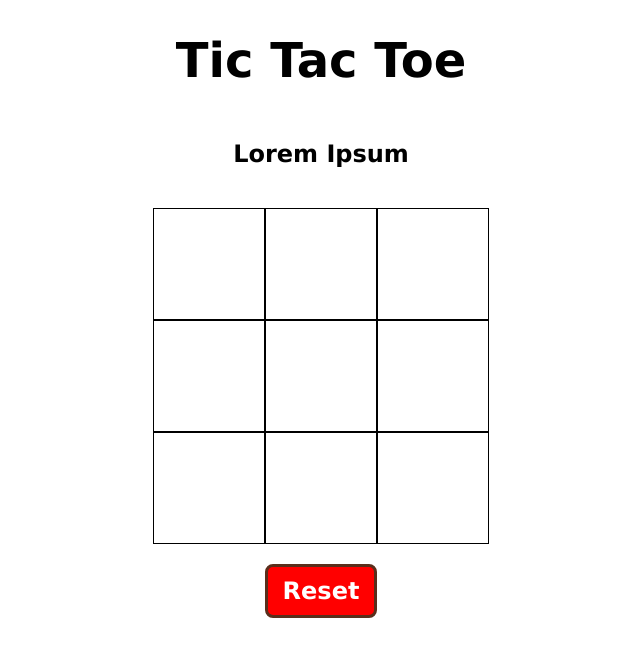
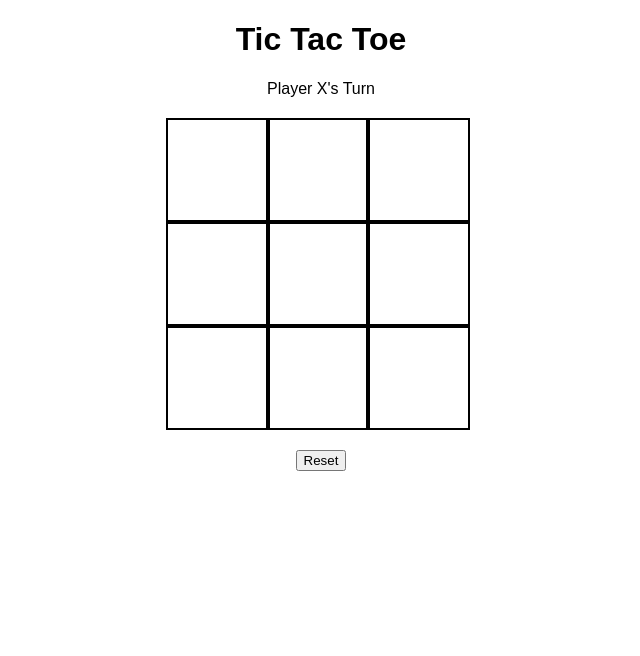
Before and after one commit to adriancancode/tic-tac-toe, a plain HTML site: page index.html in a window 1280 px wide. Shown: the whole page, without its empty margins (319-959 px from the left). Drawn offline with Linux system fonts and the light colour scheme.

Commit message:
Add functionality

```diff
--- a/index.html
+++ b/index.html
@@ -11,19 +11,9 @@
     <body>
         <h1>Tic Tac Toe</h1>
         <div id="holder">
-            <h2 id="player-turn">Lorem Ipsum</h2>
-            <div id="game-board">
-                <div class="board-tile"></div>
-                <div class="board-tile"></div>
-                <div class="board-tile"></div>
-                <div class="board-tile"></div>
-                <div class="board-tile"></div>
-                <div class="board-tile"></div>
-                <div class="board-tile"></div>
-                <div class="board-tile"></div>
-                <div class="board-tile"></div>
-            </div>
-            <button id="reset">Reset</button>
+            <div id="player-turn">Player X's Turn</div>
+            <div id="game-board" class="game-board"></div>
+            <button id="reset" onclick=resetGame()>Reset</button>
         </div>
 
         <script src="index.js" async defer></script>
--- a/index.js
+++ b/index.js
@@ -1,11 +1,61 @@
-const gameBoard = document.getElementById("game-board");
-const player = "X";
-function playerTurn() {
-    if
+const board = document.getElementById("game-board");
+const status = document.getElementById("status");
+let cells = [];
+let currentPlayer = "X";
+let gameBoard = ["", "", "", "", "", "", "", "", ""];
+
+function createBoard() {
+    board.innerHTML = "";
+    gameBoard.forEach((_, index) => {
+        const cell = document.createElement("div");
+        cell.classList.add("cell");
+        cell.dataset.index = index;
+        cell.addEventListener("click", handleMove);
+        board.appendChild(cell);
+        cells.push(cell);
+    });
+}
+function handleMove(event) {
+    const index = event.target.dataset.index;
+    if (gameBoard[index] === "") {
+        gameBoard[index] = currentPlayer;
+        event.target.textContent = currentPlayer;
+        event.target.classList.add("taken");
+        if (checkWinner()) {
+            status.textContent = `Player ${currentPlayer} wins!`;
+            endGame();
+            return;
+        }
+        if (!gameBoard.includes("")) {
+            status.textContent = "It's a draw!";
+            endGame();
+            return;
+        }
+        currentPlayer = currentPlayer === "X" ? "O" : "X";
+        status.textContent = `Player ${currentPlayer}'s turn`;
+    }
 }
 
-function resetGameboard(parent){
-    while(parent.firstChild) {
-        parent.removeChild(parent.firstChild);
-    }
+function checkWinner() {
+    const winPatterns = [
+        [0, 1, 2], [3, 4, 5], [6, 7, 8],
+        [0, 3, 6], [1, 4, 7], [2, 5, 8],
+        [0, 4, 8], [2, 4, 6]
+    ];
+    return winPatterns.some(pattern =>
+        pattern.every(index => gameBoard[index] === currentPlayer)
+    );
 }
+
+function endGame() {
+    cells.forEach(cell => cell.removeEventListener("click", handleMove));
+}
+
+function resetGame() {
+    gameBoard = ["", "", "", "", "", "", "", "", ""];
+    currentPlayer = "X";
+    status.textContent = "Player X's turn";
+    createBoard();
+}
+
+createBoard();
--- a/style.css
+++ b/style.css
@@ -1,36 +1,28 @@
-* {
-    font-family:'Lucida Sans', 'Lucida Sans Regular', 'Lucida Grande', 'Lucida Sans Unicode', Geneva, Verdana, sans-serif;
-}
-h1 {
-   text-align: center;
-   font-size: 3rem;
+body {
+    font-family: Arial, sans-serif;
+    text-align: center;
 }
 
-#holder {
+.game-board {
+    display: grid;
+    grid-template-columns: repeat(3, 100px);
+    margin: 20px auto;
+    width: 310px;
+}
+.cell {
+    width: 100px;
+    height: 100px;
     display: flex;
-    flex-direction: column;
     align-items: center;
     justify-content: center;
-    gap: 20px;
-}
-
-#game-board {
-    display: grid;
-    grid-template: repeat(3, 7rem) / repeat(3, 7rem);
-}
-#game-board > div {
-    border: 1px solid black;
-}
-
-.board-tile:hover, #reset:hover {
+    font-size: 24px;
+    border: 2px solid black;
     cursor: pointer;
 }
-#reset {
-    font-size: 1.5rem;
-    font-weight: bolder;
-    padding: 10px 15px;
-    border-radius: 8px;
-    background-color: red;
-    border: 3px solid #5a2e1b;
-    color: white;
+.cell.taken {
+    cursor: not-allowed;
 }
+#status {
+    font-size: 20px;
+    margin-top: 20px;
+}
```
